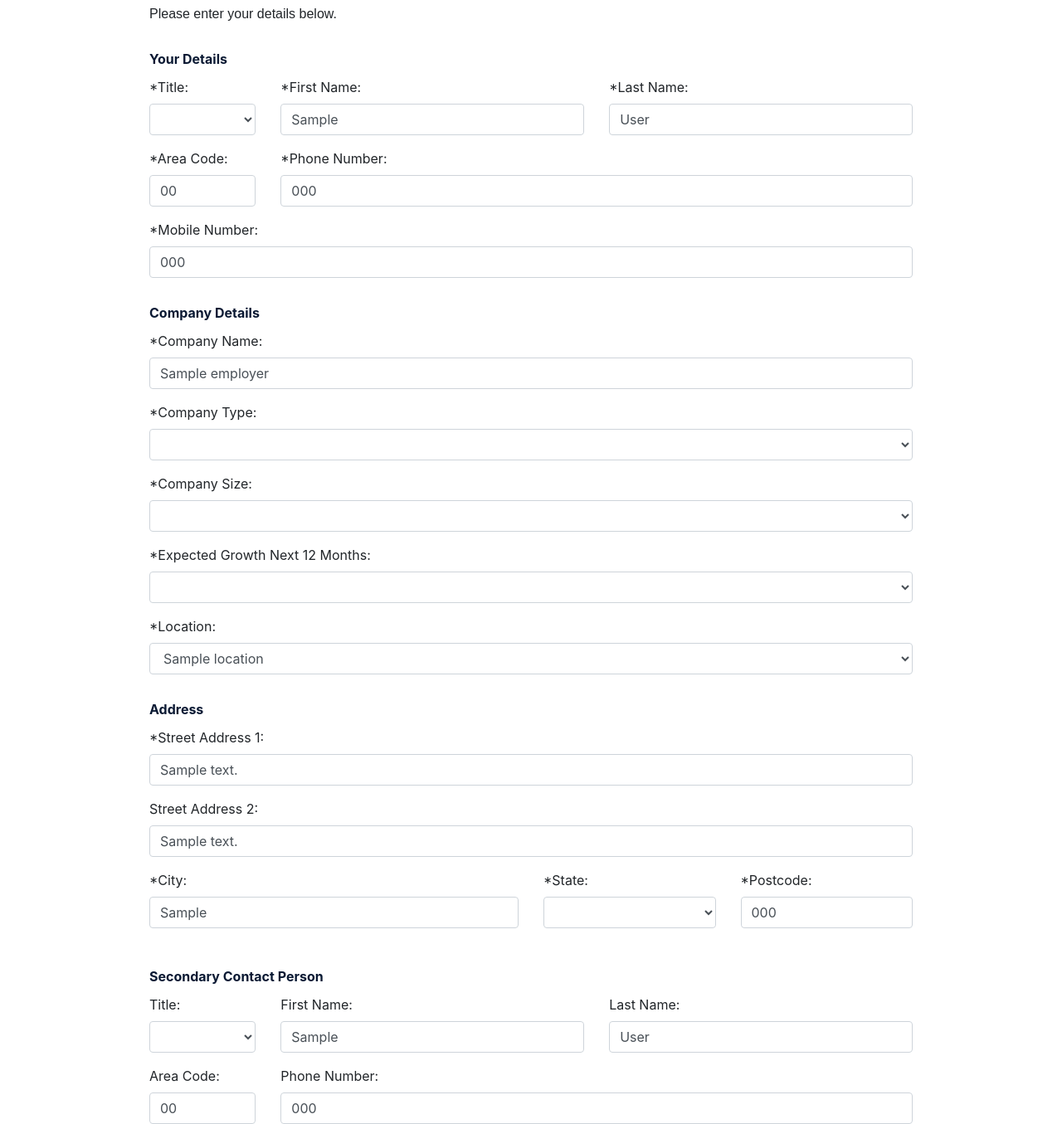
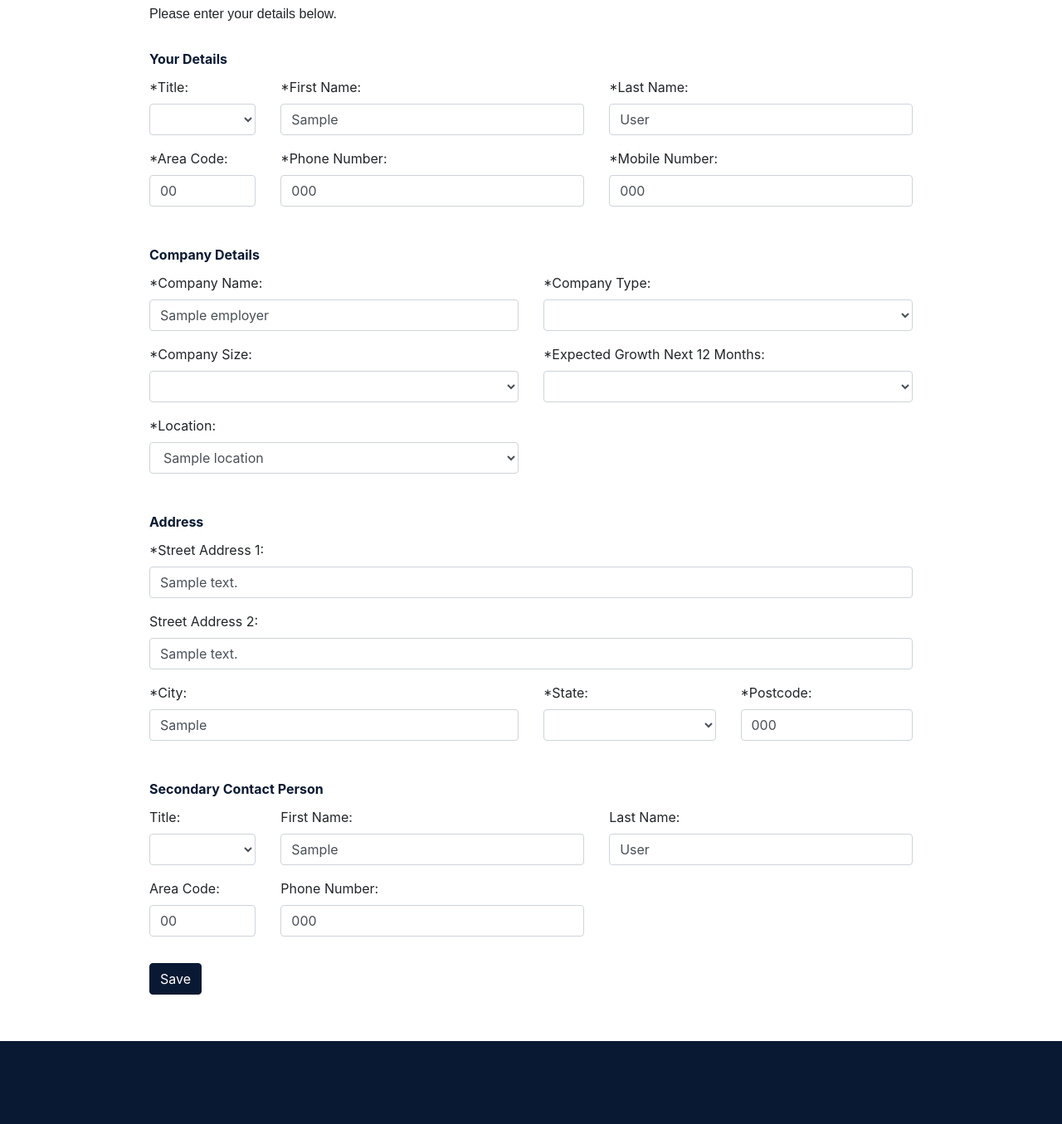
Before and after one commit to scottfeeney/matchmakers, a PHP site: page /employer_details.php in a window 1280 px wide. Shown: the part 371-1726 px from the top of the page at 83% size. Run offline with PHP 8.4, Linux system fonts and the light colour scheme; the visitor is signed in with stand-in values (Sample User, id 1); tables that the repository leaves empty hold one stand-in row (values such as "Sample post"); a stand-in replaces the project's code that opens the database connection; some libraries are stand-ins or nearby versions.

Commit message:
Redo form layout
Redo form layout

```diff
--- a/employer_details.php
+++ b/employer_details.php
@@ -361,28 +361,33 @@
 							<div class="invalid-feedback">Please enter your Area Code</div>
 						</div>
 					</div>
-					<div class="col-sm-10">
+					<div class="col-sm-5">
 						<div class="form-group">
 							<label for="PhoneNumber">*Phone Number:</label>
 							<input type="tel" class="form-control" name="PhoneNumber" id="PhoneNumber" maxlength="8" value="<?php echo htmlspecialchars($phoneNumber) ?>" required>
 							<div class="invalid-feedback">Please enter your Phone Number</div>
 						</div>
 					</div>
-				</div>
+					<div class="col-sm-5">
 						<div class="form-group">
 							<label for="PhoneNumber">*Mobile Number:</label>
 							<input type="tel" class="form-control" name="MobileNumber" id="MobileNumber" maxlength="10" value="<?php echo htmlspecialchars($mobileNumber) ?>" required>
 							<div class="invalid-feedback">Please enter your Mobile Number</div>
 						</div>
+					</div>
+				</div>
 
 				<div class="form-section">Company Details</div>
 
+				<div class="row">
+					<div class="col-sm-6">
 						<div class="form-group">
 							<label for="CompanyName">*Company Name:</label>
 							<input type="text" class="form-control" name="CompanyName" id="CompanyName" maxlength="100" value="<?php echo htmlspecialchars($companyName) ?>"  required>
 							<div class="invalid-feedback">Please enter a Company Name</div>
 						</div>
-
+					</div>
+					<div class="col-sm-6">
 						<div class="form-group">
 							<label for="CompanyType">*Company Type:</label>
 							<select name="CompanyType" id="CompanyType" class="form-control" required>
@@ -393,7 +398,10 @@
 							</select>
 							<div class="invalid-feedback">Please select a Company Type</div>
 						</div>
-
+					</div>
+				</div>
+				<div class="row">
+					<div class="col-sm-6">
 						<div class="form-group">
 							<label for="CompanySize">*Company Size:</label>
 							<select name="CompanySize" id="CompanySize" class="form-control" required>
@@ -404,7 +412,8 @@
 							</select>
 							<div class="invalid-feedback">Please select a Company Size</div>
 						</div>
-
+					</div>
+					<div class="col-sm-6">
 						<div class="form-group">
 							<label for="ExpectedGrowth">*Expected Growth Next 12 Months:</label>
 							<select name="ExpectedGrowth" id="ExpectedGrowth" class="form-control" required>
@@ -415,7 +424,10 @@
 							</select>
 							<div class="invalid-feedback">Please select an Expected Growth</div>
 						</div>
-
+					</div>
+				</div>
+				<div class="row">
+					<div class="col-sm-6">
 						<div class="form-group">
 							<label for="Location">*Location:</label>
 							<select name="LocationId" id="LocationId" class="form-control" required>
@@ -425,6 +437,8 @@
 								<?php } ?>
 							</select>
 							<div class="invalid-feedback">Please select a Location</div>
+						</div>
+					</div>
 				</div>
 
 				<div class="form-section">Address</div>
@@ -504,7 +518,7 @@
 							<input type="tel" class="form-control" name="OtherPhoneAreaCode" id="OtherPhoneAreaCode" maxlength="2" value="<?php echo htmlspecialchars($otherPhoneAreaCode) ?>">
 						</div>
 					</div>
-					<div class="col-sm-10">
+					<div class="col-sm-5">
 						<div class="form-group">
 							<label for="OtherPhoneNumber">Phone Number:</label>
 							<input type="tel" class="form-control" name="OtherPhoneNumber" id="OtherPhoneNumber" maxlength="8" value="<?php echo htmlspecialchars($otherPhoneNumber) ?>">
```
Lines whose indentation alone changed are shown as unchanged.
